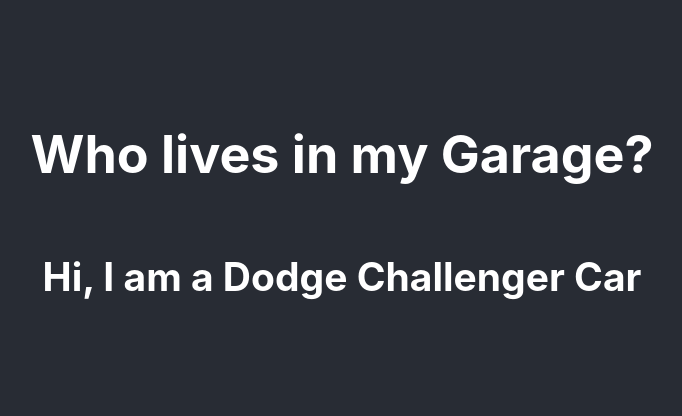
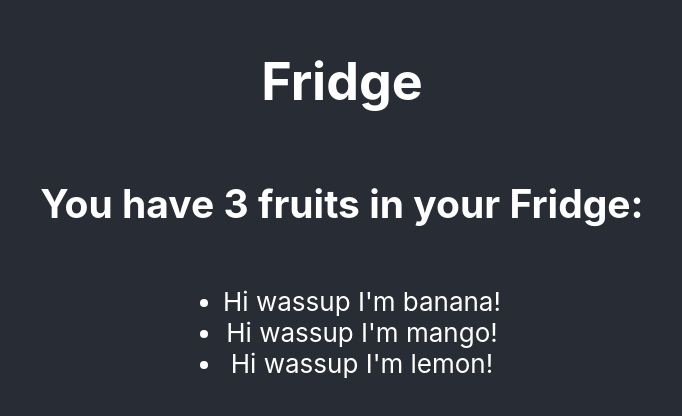
Before and after one commit to huyen-nguyen/react-deploy, a React (Create React App) app: page / in a window 1280 px wide. Shown: the part 190-606 px from the top of the page, without its empty margins (298-980 px from the left). Built offline with nearby package versions, Linux system fonts and the light colour scheme.

Commit message:
React examples

```diff
--- a/src/App.js
+++ b/src/App.js
@@ -1,24 +1,18 @@
 import logo from './logo.svg';
 import './App.css';
-import Garage from './components/Garage/Garage'
+// import Fridge from './components/Fridge/Fridge'
+import FridgeWithProps from "./components/Fridge/FridgeWithProps";
 
 function App() {
+	const fruits = [
+		{id: 1, name: 'banana'},
+		{id: 2, name: 'mango'},
+		{id: 3, name: 'lemon'},
+	];
 	return (
 		<div className="App">
 			<header className="App-header">
-				<Garage />
-				{/*<img src={logo} className="App-logo" alt="logo" />*/}
-				{/*<p>*/}
-				{/*	Edit <code>src/App.js</code> and save to reload.*/}
-				{/*</p>*/}
-				{/*<a*/}
-				{/*	className="App-link"*/}
-				{/*	href="https://reactjs.org"*/}
-				{/*	target="_blank"*/}
-				{/*	rel="noopener noreferrer"*/}
-				{/*>*/}
-				{/*	Learn React*/}
-				{/*</a>*/}
+				<FridgeWithProps fruits={fruits} />
 			</header>
 		</div>
 	);
--- a/src/components/Car/Car.js
+++ b/src/components/Car/Car.js
@@ -1,5 +1,5 @@
-function Car(props){
-	return <h2>Hi, I am a {props.brand.name + " " + props.brand.model} Car</h2>
+function Car(props){ // props is the set of attributes in HTML
+	return <h2>Hi, I'm a {props.color} {props.info.brand + " " + props.info.model} Car! I am {props.strength.hp} hp.</h2>
 }
 
-export default Car;
+export default Car
--- /dev/null
+++ b/src/components/Fridge/Fridge.js
@@ -0,0 +1,24 @@
+function Fruit(props){
+	return <li>Hi I'm {props.name}</li>
+}
+
+function Fridge(){
+	const fruits = [
+		{id: 1, name: 'banana'},
+		{id: 2, name: 'mango'},
+		{id: 3, name: 'lemon'},
+	];
+	return (
+		<>
+			<h1>Fridge</h1>
+			{fruits.length > 0 && (
+				<ul>
+					{fruits.map((f) => <Fruit key={f.id} name={f.name} />)}
+				</ul>
+			)
+			}
+		</>
+	)
+}
+
+export default Fridge;
--- /dev/null
+++ b/src/components/Fridge/FridgeWithProps.js
@@ -0,0 +1,24 @@
+function Fruit(props){
+	return <li>Hi wassup I'm {props.name}!</li>
+}
+
+function FridgeWithProps(props){
+	const fruits = props.fruits;
+	return (
+		<>
+			<h1>Fridge</h1>
+			{/* if length > 0 then render the h2 block*/}
+			{fruits.length > 0 && (
+				<>
+					<h2>You have {fruits.length} fruits in your Fridge:</h2>
+					<ul> {/* Have to have keys */}
+						{fruits.map(f => <Fruit key={f.id} name={f.name} />)}
+					</ul>
+				</>
+			)
+			}
+		</>
+	)
+}
+
+export default FridgeWithProps;
--- a/src/components/Garage/Garage.js
+++ b/src/components/Garage/Garage.js
@@ -1,14 +1,17 @@
-import Car from '../Car/Car';
+import Car from '../Car/Car'
 
 function Garage(){
-	const carInfo = {
-		name: 'Dodge',
-		model: 'Challenger',
+	const carName = {
+		brand: "Dodge",
+		model: "Challenger",
+	}
+	const carPower = {
+		hp: 100,
 	}
 	return (
 		<>
 			<h1>Who lives in my Garage?</h1>
-			<Car brand={carInfo} />
+			<Car info={carName} strength={carPower} color={"red"} />
 		</>
 	)
 }
```
Also changed, not shown: src/components/Football/Football.js (added, +11 -0 lines), src/components/Goal/Goal.js (added, +14 -0 lines).
